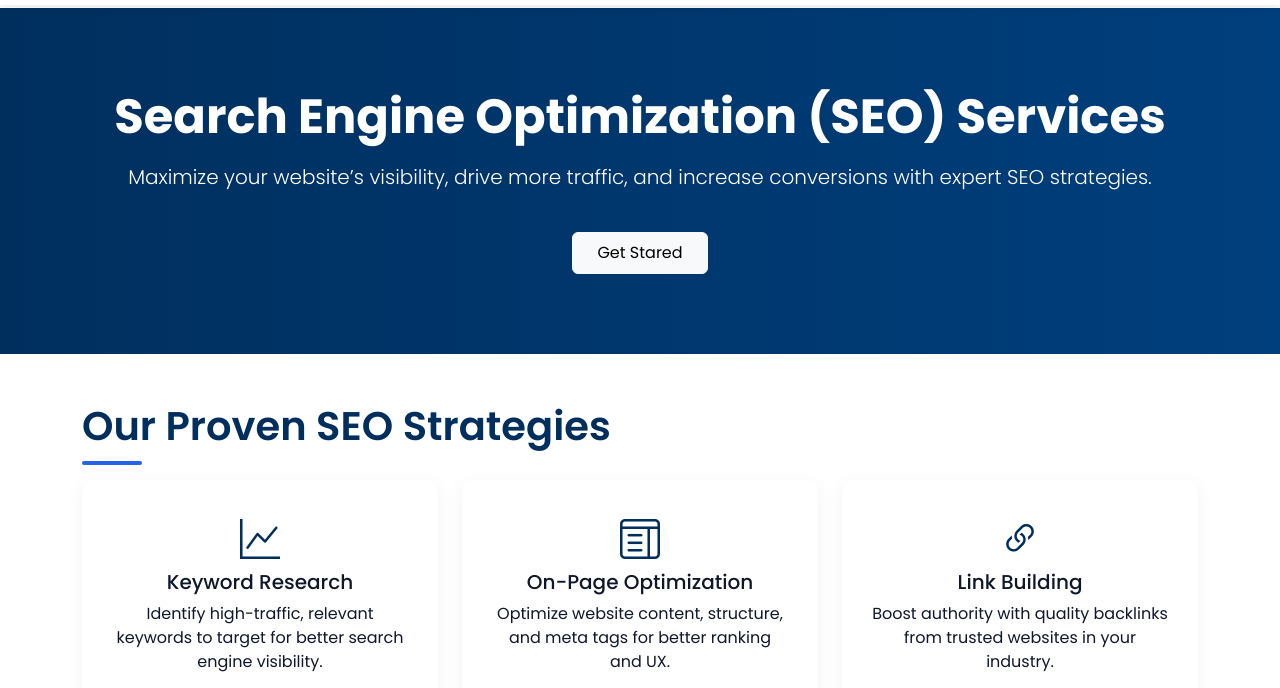
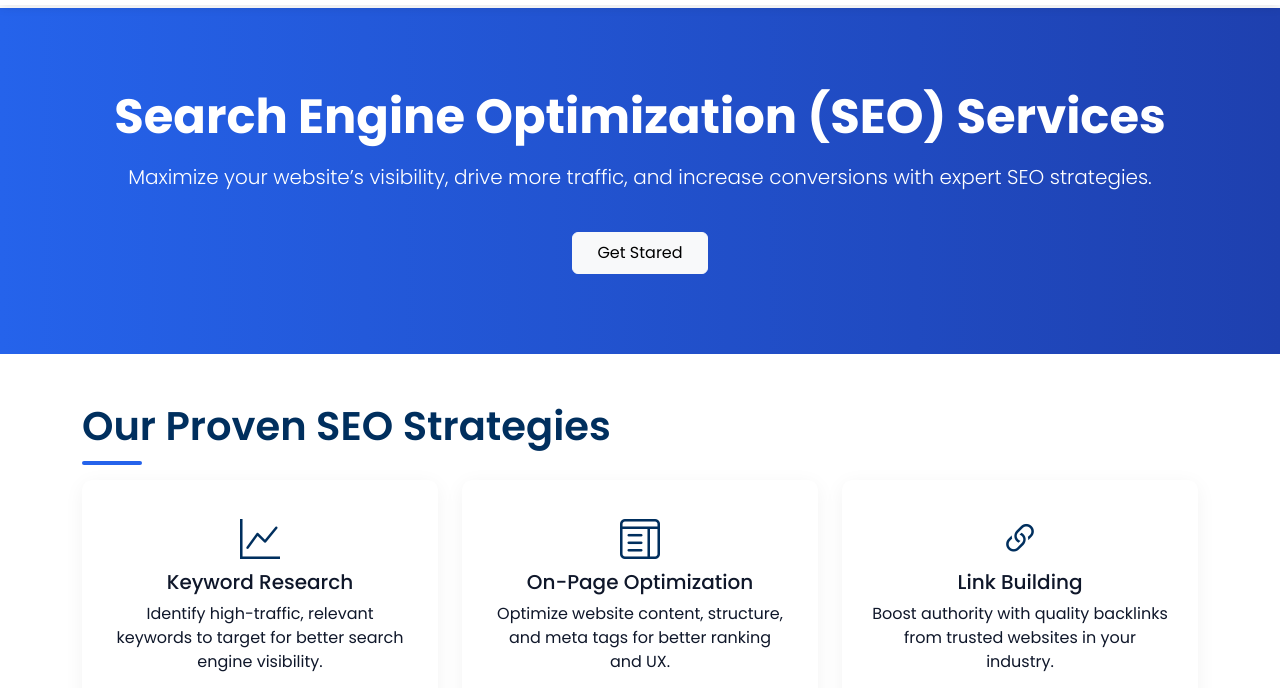
Before and after one commit to Chandan-program/DemoWebsite, a plain HTML site: page service/SCO.html in a window 1280 px wide. Shown: the part 112-800 px from the top of the page. Drawn offline with nearby package versions, Linux system fonts and the light colour scheme.

Commit message:
add content

```diff
--- a/css/web.css
+++ b/css/web.css
@@ -1,5 +1,5 @@
 .hero-section {
-      background: linear-gradient(to right, #002f5e, #003f7d);
+      background: linear-gradient(90deg, #2563eb, #1e40af);
       color: white;
       padding: 80px 0;
     }
```
